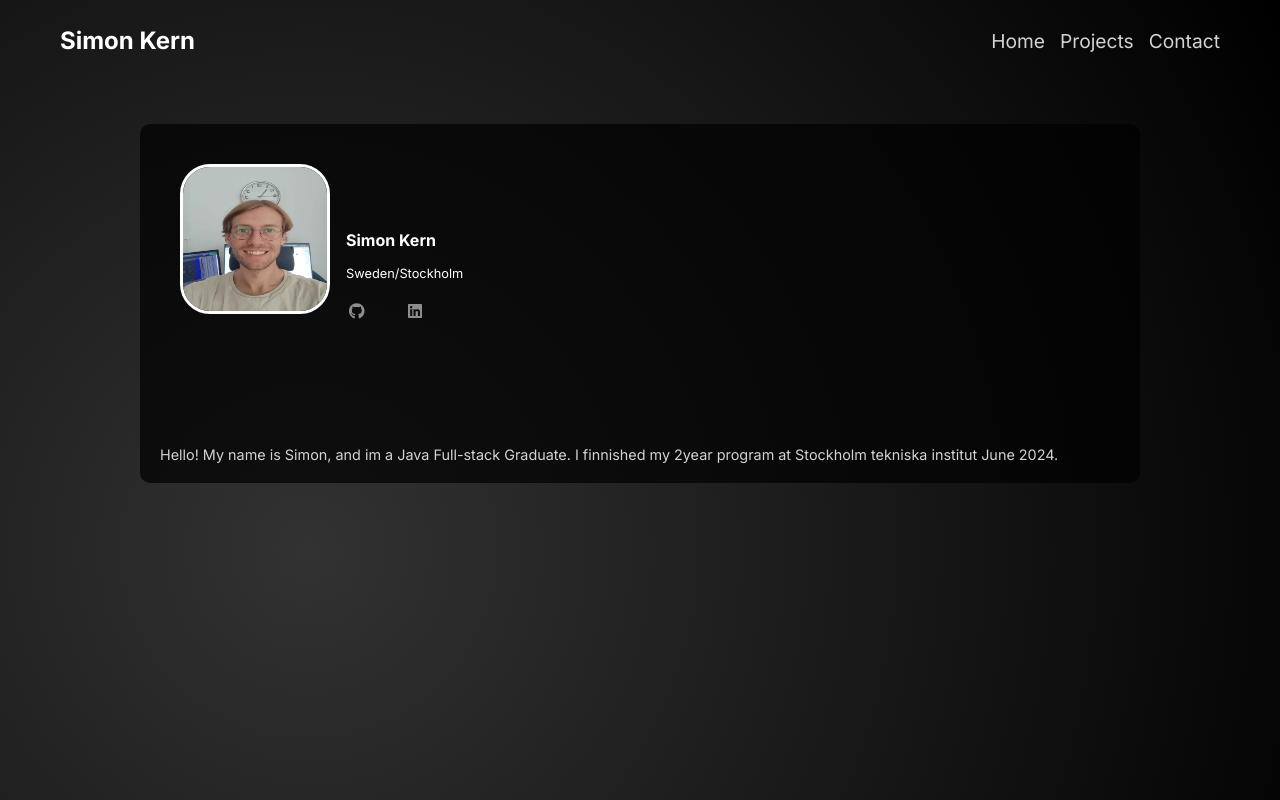
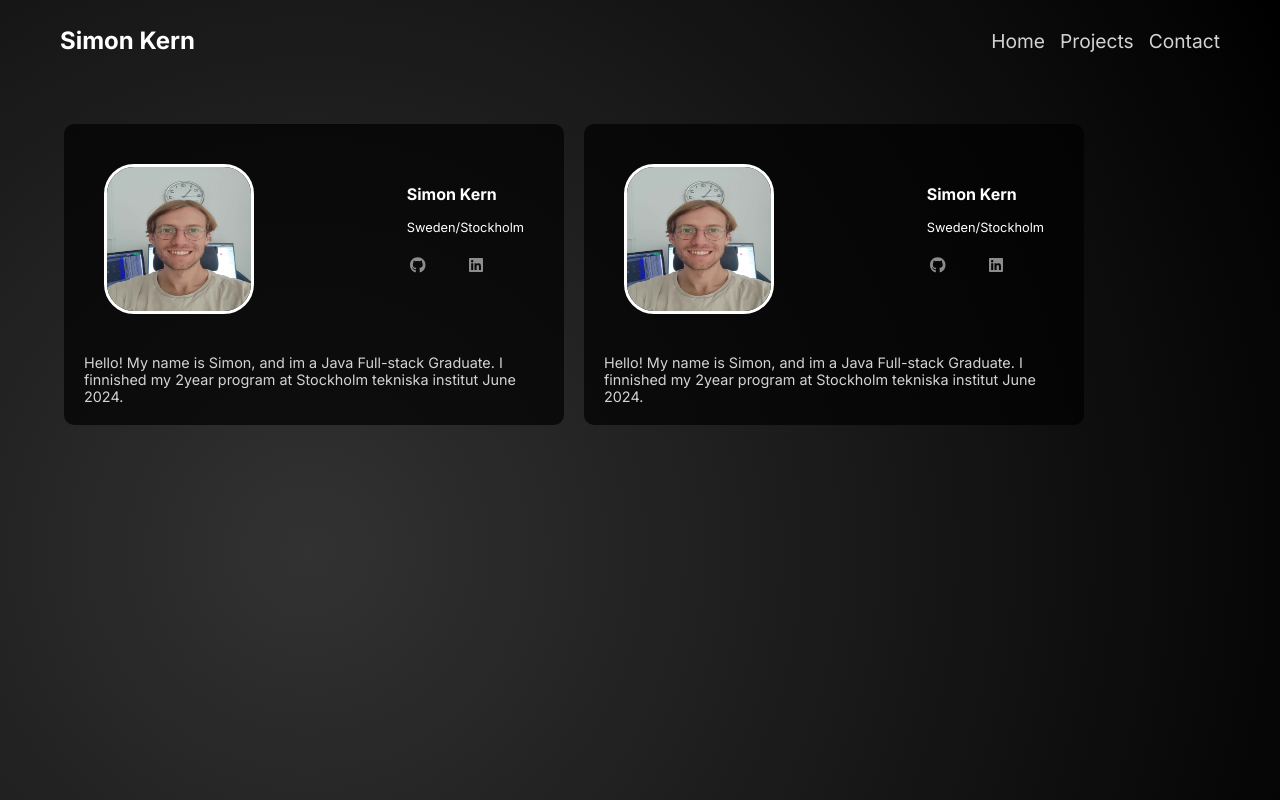
Before and after one commit to crtneko97/portfolio, a Next.js app: page / in a window 1280 px wide. Built offline with nearby package versions, Linux system fonts and the light colour scheme.

Commit message:
desktop multiple cards etc

```diff
--- a/src/app/components/introduction/Introduction.module.css
+++ b/src/app/components/introduction/Introduction.module.css
@@ -5,7 +5,7 @@
   padding: 20px;
   background: var(--primary-dark-card); /* Dimmed background */
   border-radius: 10px;
-  max-width: 1000px; /* Adjust as needed */
+  max-width: 500px; /* Adjust as needed */
   margin: auto; /* Center the container */
   margin-top: 4rem;
 }
@@ -22,7 +22,6 @@
 .profileImage {
   border-radius: 20%; /* Circular image */
   margin-right: 1rem; /* Space between image and text */
-  margin-bottom: 10%;
   border: 3px solid var(--primary-light-border); /* White border around the image */
 }
 
@@ -88,3 +87,20 @@
   font-size: 0.9em; /* Smaller font size for breadcrumb */
   color: var(--primary-light-text); /* Light color for breadcrumb */
 }
+
+
+@media (min-width: 1024px) {
+  .introductionContainer {
+    display: flex;
+    flex-wrap: wrap; /* Allow wrapping if there are more items than can fit */
+    justify-content: space-between; /* Space items evenly */
+    gap: 20px; /* Space between items */
+  }
+
+  .introductionWrapper {
+    display: inline-block; /* Ensure items are displayed inline-block */
+    width: calc(50% - 20px); /* Adjust width based on the gap */
+    box-sizing: border-box; /* Include padding and border in the element's total width and height */
+    margin-right: 20px;
+  }
+}
--- a/src/app/page.tsx
+++ b/src/app/page.tsx
@@ -1,10 +1,13 @@
 import React from 'react'
 import Introduction from './components/introduction/Introduction';
+
 
 const Home = () => {
   return (
     <main>
     <Introduction name={'Simon Kern'} location={'Sweden/Stockholm'} github={'https://github.com/crtneko97'} linkedin={'https://www.linkedin.com/in/simonkern97/'} />
+    <Introduction name={'Simon Kern'} location={'Sweden/Stockholm'} github={'https://github.com/crtneko97'} linkedin={'https://www.linkedin.com/in/simonkern97/'} />
+
     </main>
   );
 }
```
